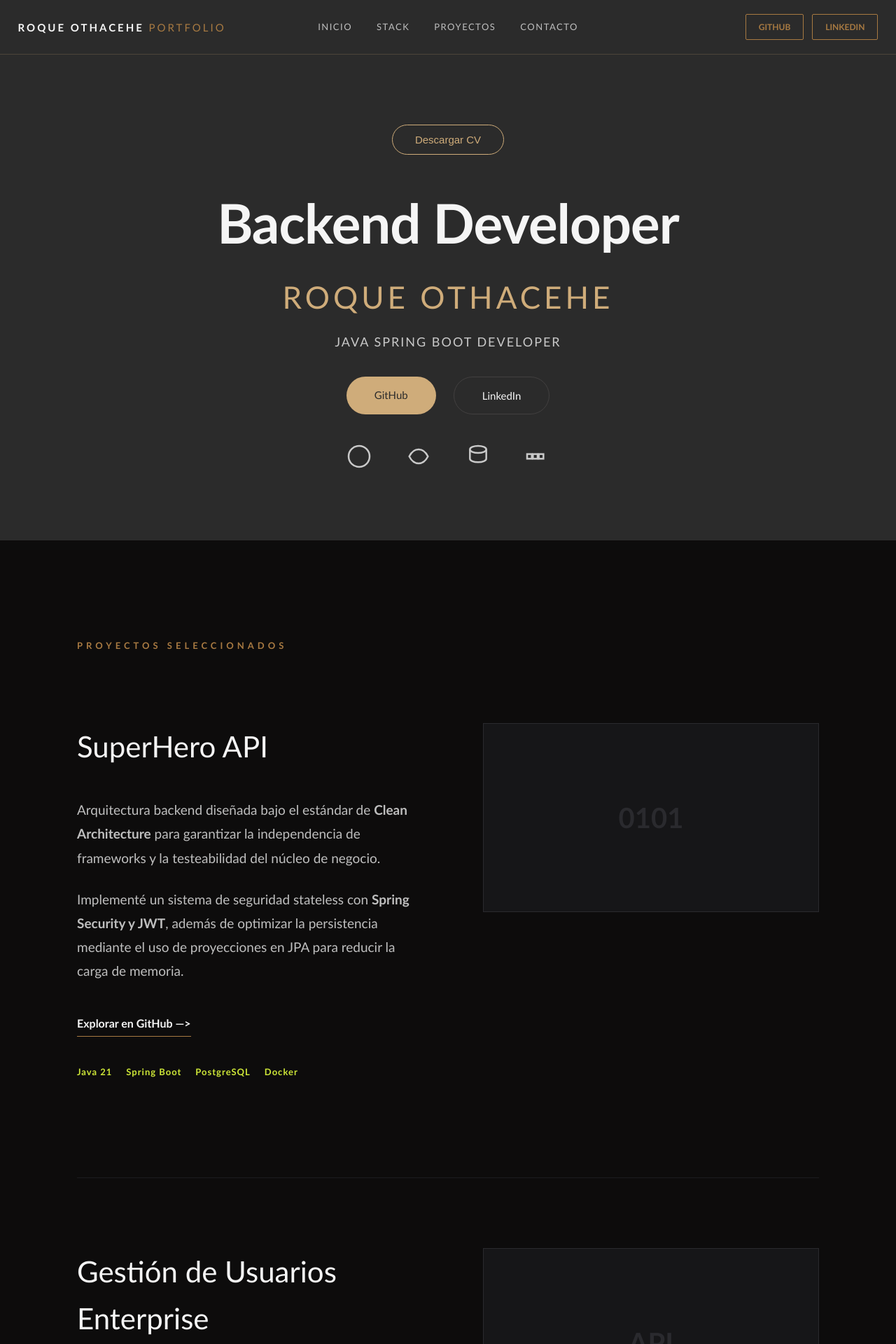
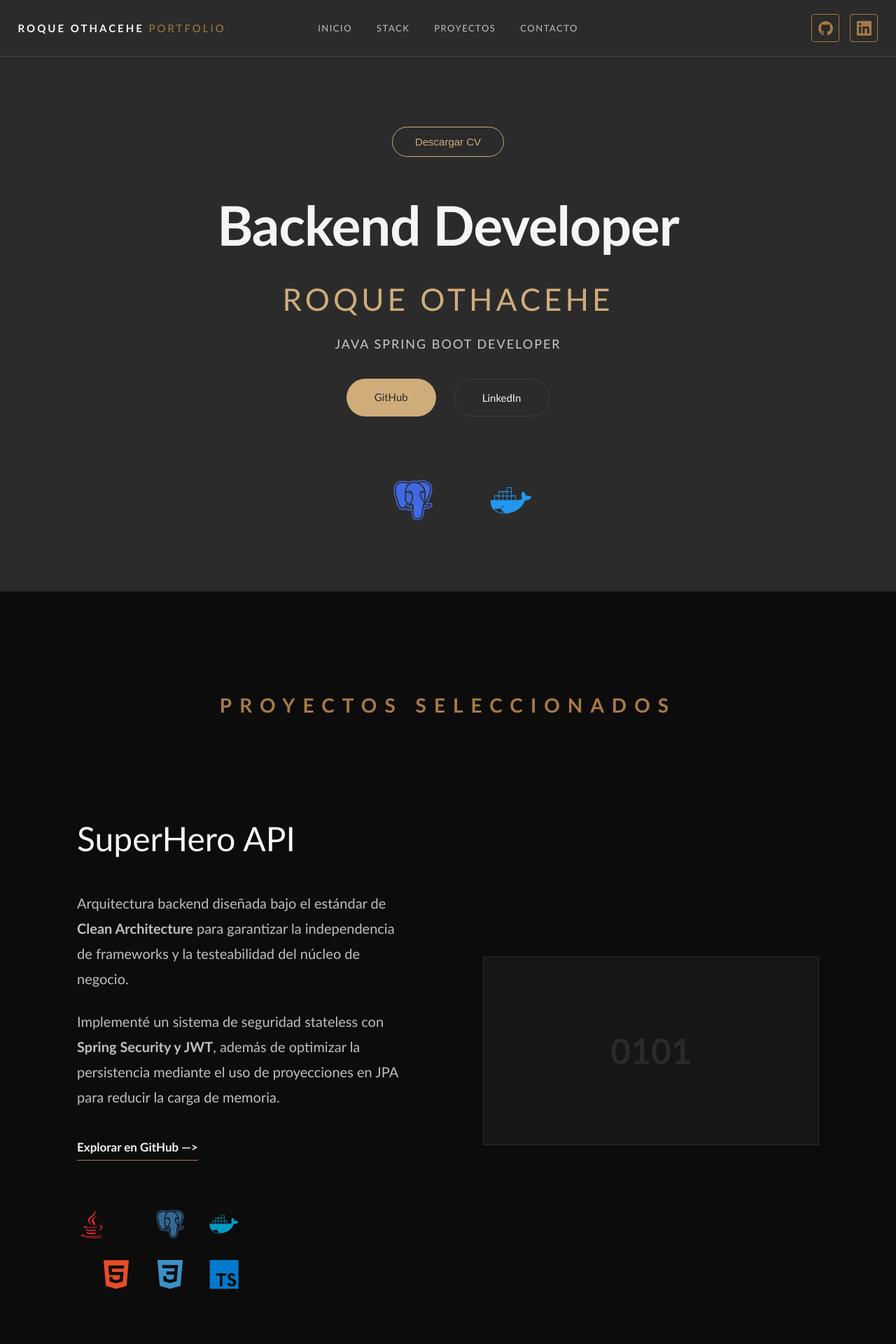
Before and after one commit to Roqueotha04/roqueotha_portfolio, an Angular app: page / in a window 1280 px wide. Shown: the top 1920 px of the page at 70% size. Built offline with nearby package versions, Linux system fonts and the light colour scheme.

Commit message:
feat: add stack logos with devicon and links in github and linkedin buttons

```diff
--- a/src/app/home/hero/hero.css
+++ b/src/app/home/hero/hero.css
@@ -84,13 +84,26 @@
 
 .tech-icons {
   display: flex;
-  justify-content: center;
-  gap: 45px;
-  color: #c9c9c9;
+  gap: 40px;
+  margin-top: 50px;
+  align-items: center;
 }
 
-.tech-icons svg {
-  width: 40px;
-  height: 40px;
-  transition: 0.25s ease;
+.tech-icons i {
+  font-size: 60px;
+  transition: transform 0.3s ease-out, text-shadow 0.3s ease;
+  cursor: pointer;
+  display: inline-block;
+  will-change: transform;
+  backface-visibility: hidden;
 }
+
+.devicon-spring-original { color: #6DB33F; }
+.devicon-postgresql-plain { color: #4169E1; }
+.devicon-angular-plain { color: #DD0031; }
+.devicon-docker-plain { color: #2496ED; }
+
+.tech-icons i:hover {
+  transform: scale(1.1);
+  text-shadow: 0 10px 20px rgba(0, 0, 0, 0.5);
+}
--- a/src/app/home/hero/hero.html
+++ b/src/app/home/hero/hero.html
@@ -19,16 +19,19 @@
       </p>
 
       <div class="social-buttons">
-        <a href="#" class="btn-primary">GitHub</a>
-        <a href="#" class="btn-outline">LinkedIn</a>
+        <a href="https://github.com/roqueotha04" class="btn-primary">GitHub</a>
+        <a href="https://linkedin.com/in/roque-othacehe-a15085243" class="btn-outline">LinkedIn</a>
       </div>
 
-      <div class="tech-icons">
-        <svg viewBox="0 0 24 24"><circle cx="12" cy="12" r="9" fill="none" stroke="currentColor" stroke-width="1.5"/></svg>
-        <svg viewBox="0 0 24 24"><path d="M4 12c4-8 12-8 16 0-4 8-12 8-16 0z" fill="none" stroke="currentColor" stroke-width="1.5"/></svg>
-        <svg viewBox="0 0 24 24"><ellipse cx="12" cy="6" rx="7" ry="3" fill="none" stroke="currentColor" stroke-width="1.5"/><path d="M5 6v8c0 1.7 3 3 7 3s7-1.3 7-3V6" fill="none" stroke="currentColor" stroke-width="1.5"/></svg>
-        <svg viewBox="0 0 24 24"><rect x="3" y="10" width="4" height="4" fill="none" stroke="currentColor" stroke-width="1.5"/><rect x="8" y="10" width="4" height="4" fill="none" stroke="currentColor" stroke-width="1.5"/><rect x="13" y="10" width="4" height="4" fill="none" stroke="currentColor" stroke-width="1.5"/></svg>
-      </div>
+     <div class="tech-icons">
+    <i class="devicon-spring-original"></i>
+
+    <i class="devicon-postgresql-plain"></i>
+
+    <i class="devicon-angular-plain"></i>
+
+    <i class="devicon-docker-plain"></i>
+     </div>
 
     </div>
   </div>
--- a/src/app/home/projects/projects.css
+++ b/src/app/home/projects/projects.css
@@ -1,15 +1,16 @@
 .projects-section {
-  background-color: #0D0C0C; /* El color que pediste */
-  padding: 140px 0; /* Mucha separación con el Hero */
+  background-color: #0D0C0C;
+  padding: 140px 0;
 }
 
 .section-label {
   font-family: "Trebuchet MS", sans-serif;
-  color: #A87A42; /* Tu cobre */
-  font-size: 13px;
-  letter-spacing: 5px;
+  color: #A87A42;
+  font-size: 28px;
+  letter-spacing: 11px;
   text-transform: uppercase;
-  margin-bottom: 100px;
+  margin-bottom: 130px;
+  text-align: center;
 }
 
 .project-list {
@@ -19,21 +20,21 @@
 
 .project-item {
   display: grid;
-  grid-template-columns: 1fr 1fr; /* Dividido mitad y mitad */
-  gap: 100px; /* Gran separación entre texto e imagen */
-  align-items: start;
+  grid-template-columns: 1fr 1fr;
+  gap: 100px;
+  align-items: center;
   margin-bottom: 80px;
 }
 
 .project-title {
-  font-size: 42px;
+  font-size: 48px;
   font-weight: 500;
   color: #f5f5f5;
-  margin-bottom: 40px;
+  margin-bottom: 35px;
 }
 
 .project-description p {
-  font-size: 19px;
+  font-size: 20px;
   color: #bfbfbf;
   margin-bottom: 25px;
   line-height: 1.8;
@@ -41,12 +42,13 @@
 
 .github-link {
   display: inline-block;
-  margin: 20px 0 40px 0;
+  margin: 15px 0 35px 0;
   color: #f5f5f5;
   font-weight: bold;
-  font-size: 16px;
+  font-size: 17px;
   border-bottom: 1px solid #A87A42;
   padding-bottom: 5px;
+  text-decoration: none;
   transition: 0.3s;
 }
 
@@ -55,20 +57,31 @@
   border-bottom-color: #CFE838;
 }
 
-.tech-tags {
+.tech-tags-container {
   display: flex;
-  flex-wrap: wrap;
-  gap: 20px;
+  flex-direction: column;
+  gap: 30px;
+  margin-top: 35px;
 }
 
-.tech-tags span {
-  font-size: 13px;
-  color: #CFE838; /* Color lima técnico */
-  font-weight: bold;
-  letter-spacing: 1px;
+.tech-row {
+  display: flex;
+  gap: 35px;
 }
 
-/* Imagen / Placeholder */
+.tech-row i {
+  font-size: 42px;
+  transition: transform 0.3s ease;
+}
+
+.tech-row i:hover {
+  transform: scale(1.15);
+}
+
+.project-image-container {
+  width: 100%;
+}
+
 .image-placeholder {
   width: 100%;
   aspect-ratio: 16 / 9;
@@ -80,7 +93,7 @@
 }
 
 .code-symbol {
-  font-size: 40px;
+  font-size: 50px;
   color: #2a2a2e;
   font-weight: bold;
 }
@@ -91,10 +104,19 @@
   margin: 60px 0 100px 0;
 }
 
-/* Responsivo para que no se rompa en móvil */
 @media (max-width: 900px) {
   .project-item {
     grid-template-columns: 1fr;
     gap: 40px;
+    align-items: start;
+  }
+
+  .project-title {
+    font-size: 36px;
+  }
+
+  .section-label {
+    font-size: 18px;
+    letter-spacing: 5px;
   }
 }
--- a/src/app/home/projects/projects.html
+++ b/src/app/home/projects/projects.html
@@ -7,7 +7,6 @@
       <article class="project-item">
         <div class="project-text">
           <h3 class="project-title">SuperHero API</h3>
-
           <div class="project-description">
             <p>
               Arquitectura backend diseñada bajo el estándar de <strong>Clean Architecture</strong> para garantizar la independencia de frameworks y la testeabilidad del núcleo de negocio.
@@ -19,17 +18,25 @@
 
           <a href="#" class="github-link">Explorar en GitHub —></a>
 
-          <div class="tech-tags">
-            <span>Java 21</span>
-            <span>Spring Boot</span>
-            <span>PostgreSQL</span>
-            <span>Docker</span>
+          <div class="tech-tags-container">
+            <div class="tech-row">
+              <i class="devicon-java-plain colored"></i>
+              <i class="devicon-spring-original colored"></i>
+              <i class="devicon-postgresql-plain colored"></i>
+              <i class="devicon-docker-plain colored"></i>
+            </div>
+            <div class="tech-row">
+              <i class="devicon-angular-plain colored"></i>
+              <i class="devicon-html5-plain colored"></i>
+              <i class="devicon-css3-plain colored"></i>
+              <i class="devicon-typescript-plain colored"></i>
+            </div>
           </div>
         </div>
 
         <div class="project-image-container">
           <div class="image-placeholder">
-             <span class="code-symbol">0101</span>
+            <span class="code-symbol">0101</span>
           </div>
         </div>
       </article>
@@ -38,30 +45,29 @@
 
       <article class="project-item">
         <div class="project-text">
-          <h3 class="project-title">Gestión de Usuarios Enterprise</h3>
-
+          <h3 class="project-title">BookLoanSystem</h3>
           <div class="project-description">
             <p>
-              Motor de gestión de identidades con enfoque en <strong>alta disponibilidad</strong> y auditoría de eventos en tiempo real.
+              Sistema integral de gestión de préstamos bibliotecarios desarrollado con un enfoque en <strong>seguridad perimetral y robustez de datos</strong>.
             </p>
             <p>
-              Configuré pools de conexiones dinámicos y un sistema de manejo global de excepciones que asegura respuestas consistentes bajo el estándar <strong>RFC 7807</strong>.
+              Implementé un control de acceso basado en roles (RBAC) mediante <strong>Spring Security y JWT</strong>. El proyecto mantiene altos estándares de calidad mediante pruebas unitarias e integrales con <strong>JUnit 5</strong> y validación de cobertura de código con <strong>JaCoCo</strong>.
             </p>
           </div>
 
           <a href="#" class="github-link">Explorar en GitHub —></a>
 
-          <div class="tech-tags">
-            <span>Java</span>
-            <span>Hibernate</span>
-            <span>MySQL</span>
-            <span>JUnit 5</span>
+          <div class="tech-row">
+            <i class="devicon-java-plain colored"></i>
+            <i class="devicon-spring-original colored"></i>
+            <i class="devicon-mysql-original colored"></i>
+            <i class="devicon-junit-plain colored"></i>
           </div>
         </div>
 
         <div class="project-image-container">
           <div class="image-placeholder">
-             <span class="code-symbol">API</span>
+            <span class="code-symbol">API</span>
           </div>
         </div>
       </article>
--- a/src/app/home/stack/stack.html
+++ b/src/app/home/stack/stack.html
@@ -6,52 +6,53 @@
       <div class="stack-category">
         <h3>Backend Development</h3>
         <ul class="stack-list">
-          <li>Java 17/21</li>
-          <li>Spring Boot (Web, Data JPA)</li>
-          <li>Spring Security & JWT</li>
-          <li>JPA / Hibernate</li>
-          <li>Java Mail Sender</li>
-          <li>RESTful APIs</li>
+          <li><i class="devicon-java-plain colored"></i> Java 17/21</li>
+          <li><i class="devicon-spring-original colored"></i> Spring Boot Web</li>
+          <li><i class="devicon-spring-original colored"></i> Spring Validation</li>
+          <li><i class="devicon-spring-original colored"></i> Spring Security & JWT</li>
+          <li><i class="devicon-hibernate-plain colored"></i> JPA / Hibernate</li>
+          <li><i class="devicon-openapi-plain colored"></i> Swagger / Open API</li>
+          <li><i class="devicon-googlecloud-plain"></i> Java Mail Sender</li>
         </ul>
       </div>
 
       <div class="stack-category">
         <h3>Databases</h3>
         <ul class="stack-list">
-          <li>PostgreSQL</li>
-          <li>MySQL</li>
-          <li>Neon DB</li>
-          <li>Query Optimization</li>
+          <li><i class="devicon-postgresql-plain colored"></i> PostgreSQL</li>
+          <li><i class="devicon-mysql-original colored"></i> MySQL</li>
+          <li><i class="devicon-azuresqldatabase-plain colored"></i> Neon DB</li>
+          <li><span class="dot"></span> Query Optimization</li>
         </ul>
       </div>
 
       <div class="stack-category">
         <h3>Testing & Quality</h3>
         <ul class="stack-list">
-          <li>JUnit 5</li>
-          <li>Mockito</li>
-          <li>Integration Testing</li>
-          <li>TDD Principles</li>
+          <li><i class="devicon-junit-plain colored"></i> JUnit 5</li>
+          <li><i class="devicon-codepen-plain"></i> Mockito</li>
+          <li><i class="devicon-framermotion-original"></i> JaCoCo Coverage</li>
+          <li><span class="dot"></span> Integration Testing</li>
         </ul>
       </div>
 
       <div class="stack-category">
         <h3>Frontend Essentials</h3>
         <ul class="stack-list">
-          <li>Angular 20+</li>
-          <li>TypeScript</li>
-          <li>Modern CSS / SCSS</li>
-          <li>HTML5 Semantic</li>
+          <li><i class="devicon-angular-plain colored"></i> Angular 17+</li>
+          <li><i class="devicon-typescript-plain colored"></i> TypeScript</li>
+          <li><i class="devicon-css3-plain colored"></i> Modern CSS / SCSS</li>
+          <li><i class="devicon-html5-plain colored"></i> HTML5 Semantic</li>
         </ul>
       </div>
 
       <div class="stack-category">
         <h3>Cloud & DevOps</h3>
         <ul class="stack-list">
-          <li>Docker</li>
-          <li>GitHub Actions</li>
-          <li>Vercel / Render</li>
-          <li>Uptime Robot</li>
+          <li><i class="devicon-docker-plain colored"></i> Docker</li>
+          <li><i class="devicon-github-original"></i> GitHub Actions</li>
+          <li><i class="devicon-vercel-original"></i> Vercel / Render</li>
+          <li><span class="dot"></span> Uptime Robot</li>
         </ul>
       </div>
     </div>
--- a/src/app/layout/footer/footer.html
+++ b/src/app/layout/footer/footer.html
@@ -8,7 +8,7 @@
 
     <div class="footer-center">
       <p class="footer-label">Stack del Sitio</p>
-      <p class="footer-tech">Angular 19 + Spring Boot API</p>
+      <p class="footer-tech">Angular 19</p>
     </div>
 
     <div class="footer-right">
--- a/src/app/layout/navbar/navbar.css
+++ b/src/app/layout/navbar/navbar.css
@@ -1,6 +1,6 @@
 .navbar {
   background-color: #2b2b2b;
-  padding: 20px 2%; /* Padding pequeño para llevar todo a los extremos */
+  padding: 20px 2%;
   display: flex;
   align-items: center;
   border-bottom: 1px solid rgba(207, 172, 122, 0.2);
@@ -10,14 +10,12 @@
   width: 100%;
 }
 
-/* Forzamos que cada sección ocupe un tercio exacto del ancho */
 .nav-section {
   flex: 1;
   display: flex;
   align-items: center;
 }
 
-/* Alineaciones específicas */
 .nav-section.left {
   justify-content: flex-start;
 }
@@ -30,13 +28,12 @@
   justify-content: flex-end;
 }
 
-/* Estilos de los elementos */
 .logo {
   font-size: 15px;
   font-weight: 700;
   letter-spacing: 3px;
   color: #f5f5f5;
-  white-space: nowrap; /* Evita que el nombre se corte en dos filas */
+  white-space: nowrap;
 }
 
 .logo .thin {
@@ -46,7 +43,7 @@
 
 .nav-links {
   display: flex;
-  gap: 35px; /* Más espacio entre los links del centro */
+  gap: 35px;
 }
 
 .nav-links a {
@@ -66,29 +63,42 @@
 
 .nav-socials {
   display: flex;
-  gap: 12px;
+  gap: 15px;
 }
 
 .btn-icon {
-  padding: 8px 18px;
+  width: 40px;
+  height: 40px;
+  display: flex;
+  align-items: center;
+  justify-content: center;
   border: 1px solid var(--copper);
   color: var(--copper);
   text-decoration: none;
-  font-size: 12px;
-  font-weight: 600;
-  border-radius: 2px; /* Bordes más rectos para look industrial */
-  transition: 0.3s;
-  text-transform: uppercase;
+  border-radius: 4px;
+  transition: all 0.3s ease;
+}
+
+.btn-icon i {
+  font-size: 22px;
 }
 
 .btn-icon:hover {
   background: var(--copper);
   color: #2b2b2b;
+  transform: translateY(-2px);
+  box-shadow: 0 4px 10px rgba(207, 172, 122, 0.2);
 }
 
-/* Responsivo: En tablets o celulares, el centro desaparece para no amontonar */
 @media (max-width: 1024px) {
   .nav-section.center {
     display: none;
   }
 }
+
+@media (max-width: 480px) {
+  .logo {
+    font-size: 12px;
+    letter-spacing: 1.5px;
+  }
+}
--- a/src/app/layout/navbar/navbar.html
+++ b/src/app/layout/navbar/navbar.html
@@ -16,8 +16,12 @@
 
   <div class="nav-section right">
     <div class="nav-socials">
-      <a href="https://github.com/tuusuario" target="_blank" class="btn-icon">GitHub</a>
-      <a href="https://linkedin.com/in/tuusuario" target="_blank" class="btn-icon">LinkedIn</a>
+      <a href="https://github.com/roqueotha04" target="_blank" class="btn-icon" title="GitHub">
+        <i class="devicon-github-original"></i>
+      </a>
+      <a href="https://linkedin.com/in/roque-othacehe-a15085243" target="_blank" class="btn-icon" title="LinkedIn">
+        <i class="devicon-linkedin-plain"></i>
+      </a>
     </div>
   </div>
 </nav>
--- a/src/index.html
+++ b/src/index.html
@@ -6,6 +6,7 @@
   <base href="/">
   <meta name="viewport" content="width=device-width, initial-scale=1">
   <link rel="icon" type="image/x-icon" href="favicon.ico">
+  <link rel="stylesheet" href="https://cdn.jsdelivr.net/gh/devicons/devicon@latest/devicon.min.css">
 </head>
 <body>
   <app-root></app-root>
```
Also changed, not shown: src/app/home/contact/contact.html (+6 -6 lines), src/app/home/stack/stack.css (+53 -29 lines).
